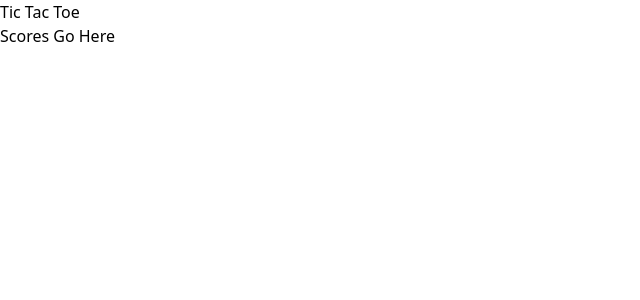
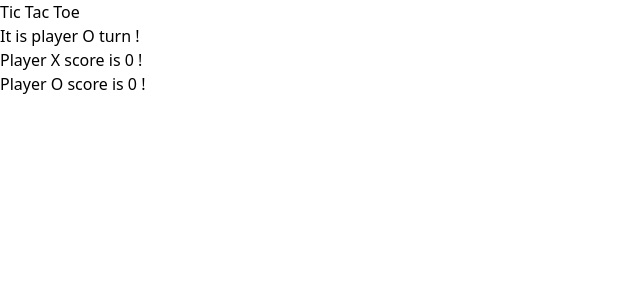
Before and after one commit to Yosief27/Ts_Tic_Tac_Toe, a React (Vite) app: page / in a window 1280 px wide. Shown: the top 300 px of the page, without its empty margins (0-640 px from the left). Built offline with nearby package versions, Linux system fonts and the light colour scheme.

Commit message:
done with simple tic tac toe app with two human player

```diff
--- a/src/Game.tsx
+++ b/src/Game.tsx
@@ -3,7 +3,12 @@ import React from 'react'
 
 import './Game.css'
 import Square from './components/Square';
+
+type scoreType={
+  [key:string]:number
+}
 const INITIAL_GAME_STATE=["","","","","","","","",""];
+const INITIAL_SCORE:scoreType={"X":0,"O":0};
 const WINNING_COMBOS=[
   [0,1,2],
   [3,4,5],
@@ -20,15 +25,28 @@ const WINNING_COMBOS=[
 function Game() {
   const [gameState,setGameState]=useState(INITIAL_GAME_STATE);
   const [curPlayer,setCurPlayer]=useState<string>("X");
+  const [score,setScore]=useState(INITIAL_SCORE);
+  useEffect(()=>{
+    const storedScores=localStorage.getItem("scores");
+    if(storedScores)setScore(JSON.parse(storedScores));
+
+  },[])
   useEffect(()=>{
     checkWinner();
   },[gameState])
   const resetBoard=()=>{
     setGameState(INITIAL_GAME_STATE);
+
   }
   const handleWin=()=>{
 
         window.alert(`Congrate player ${curPlayer} ! You are the winner`);
+        const newScore=score[curPlayer]+1;
+        const curScore={...score};
+        curScore[curPlayer]=newScore;
+        setScore(curScore);
+        localStorage.setItem("scores",JSON.stringify(curScore))
+
         resetBoard();
   }
   const handleDraw=()=>{
@@ -60,9 +78,11 @@ function Game() {
         setTimeout(()=>handleDraw(),500);
         return;
       }
+      changePlayer();
   }
   const changePlayer=()=>{
 
+        curPlayer==="X"?setCurPlayer("O"):setCurPlayer("X");
   }
   const handleClick=(event:React.MouseEvent<HTMLElement>)=>{
         const el=event.target as HTMLElement;
@@ -74,7 +94,6 @@ function Game() {
         const newGameState=[...gameState];
         newGameState[currentIndex]=curPlayer;
         setGameState(newGameState);
-        curPlayer==="X"?setCurPlayer("O"):setCurPlayer("X");
     }
 
   return <>
@@ -86,7 +105,11 @@ function Game() {
                  <Square  {...{player,index}} onClick={handleClick}/>
                 ))}
               </div>
-              <div>Scores Go Here </div>
+              <div className='mx-auto w-96 text-2xl text-serif ps-14 text-white'>
+                  <p className='mb-5'>It is player {curPlayer} turn !</p>
+                  <p>Player X score is {score["X"]}  !</p>
+                  <p>Player O score is {score["O"]}  !</p>
+              </div>
             </div>
         </div>
         </>
```
